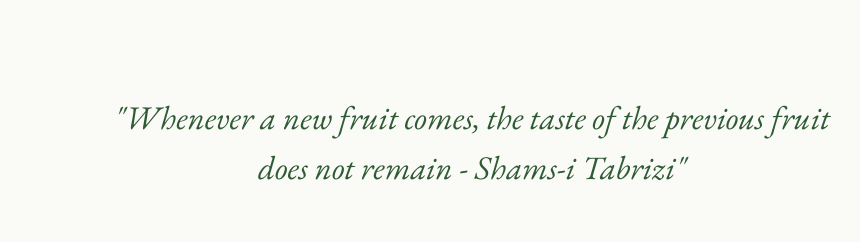
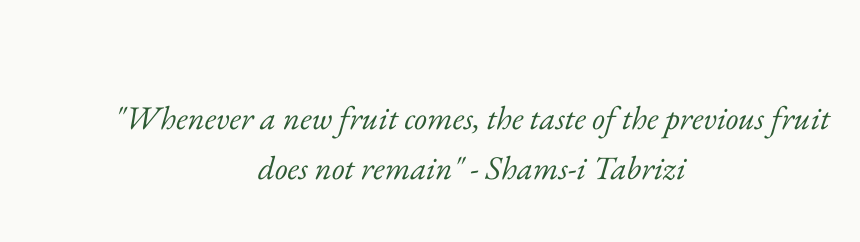
Before and after one commit to Jameel7007/muhammadjameel, an Astro site: page / in a window 1280 px wide. Shown: the part 2348-2590 px from the top of the page, without its empty margins (168-1028 px from the left). Built offline with nearby package versions, Linux system fonts and the light colour scheme; Astro itself is replaced by a stand-in of ours.

Commit message:
Fix quote formatting in bio.md

```diff
--- a/src/content/site/bio.md
+++ b/src/content/site/bio.md
@@ -1,5 +1,5 @@
 ---
-quote: '"Whenever a new fruit comes, the taste of the previous fruit does not remain - Shams-i Tabrizi"'
+quote: '"Whenever a new fruit comes, the taste of the previous fruit does not remain" - Shams-i Tabrizi'
 ---
 
 Muhammad Jameel was brought to Islam in 2010 in Scranton, Pennsylvania. Through Brothers Enrique Muhammad and Demario Muhammad, he was introduced to the esoteric sciences, the Qur’an, Sufism, and the teachings of the Honorable Elijah Muhammad. In February 2010, he was invited to watch and listen to the Honorable Minister Louis Farrakhan deliver the Saviours’ Day address. It was only the second time he had heard the Minister’s voice, but the address awakened something decisive within him. He came to believe in the Minister and his message, accepted Islam, and began his spiritual journey.
```
